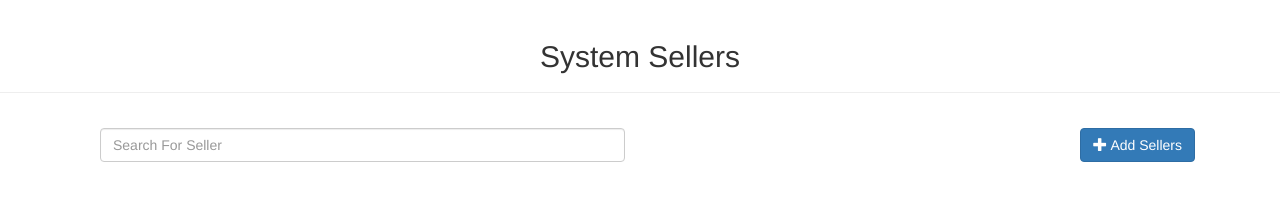
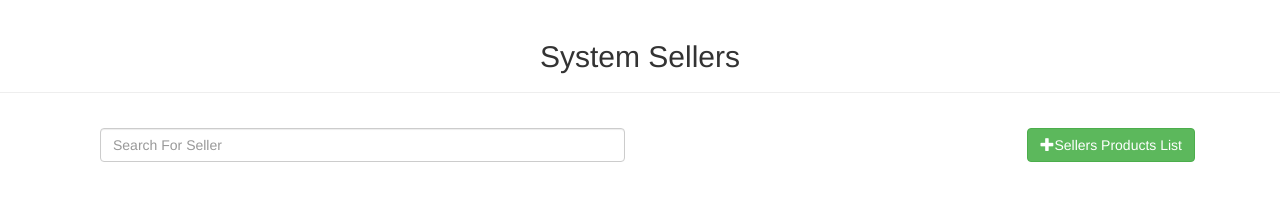
Before and after one commit to mariammwanje/pricecheck, a Django app: page /sellers/ in a window 1280 px wide. Shown: the part 51-248 px from the top of the page. Run offline with Django 3.2, Linux system fonts and the light colour scheme; data that the repository does not hold is empty; some libraries are stand-ins or nearby versions.

Commit message:
Fully functioning system

```diff
--- a/sellers/forms.py
+++ b/sellers/forms.py
@@ -15,7 +15,7 @@ class SellerForm(forms.ModelForm):
         email = forms.EmailField()
         country = forms.CharField(max_length=100)
         contact_person = forms.CharField(max_length=100)
-        seller_logo = forms.ImageField(upload_to='media/sellers')
+        seller_logo = forms.ImageField(upload_to='media/products')
 
 
 class SellerProductForm(forms.ModelForm):
@@ -23,4 +23,4 @@ class SellerProductForm(forms.ModelForm):
         product_name = forms.ForeignKey(Product)
         seller_name = forms.ForeignKey(Seller)
         seller_price = forms.IntegerField()
-        image = forms.ImageField(upload_to='media/sellers',  default=1)
+        image = forms.ImageField(upload_to='media/products',  default=1)
--- a/sellers/models.py
+++ b/sellers/models.py
@@ -14,7 +14,7 @@ class Seller(models.Model):
     email = models.EmailField()
     country = models.CharField(max_length=100)
     contact_person = models.CharField(max_length=100)
-    seller_logo = models.ImageField(upload_to='media/sellers', default=1)
+    seller_logo = models.ImageField(upload_to='media/products', default=1)
 
     def __str__(self):
         return self.name
@@ -39,7 +39,7 @@ class SellerProduct(models.Model):
     seller_name = models.ForeignKey(Seller)
     seller_price = models.IntegerField()
     # seller_product_image = models.ImageField(upload_to='media/sellers', default=1)
-    image = models.ImageField(upload_to='media/sellers')
+    image = models.ImageField(upload_to='media/products')
 
     def __str__(self):
         return str(self.product_name)
--- a/sellers/templates/sellers/seller_list.html
+++ b/sellers/templates/sellers/seller_list.html
@@ -30,9 +30,9 @@
                 {#                       data-filters="#dev-table" placeholder="Search For Sellers"/>#}
             </div>
             <div class="pull-right">
-                <a href="{% url 'sellers:add_seller' %}" align="pull-right"
-                   class="btn btn-primary"
-                   role="button"><span class="glyphicon glyphicon-plus"></span> Add Sellers </a>
+                <a href="{% url 'sellers:sellerproduct_list' %}" align="pull-right"
+                   class="btn btn-success"
+                   role="button"><span class="glyphicon glyphicon-plus"></span>Sellers Products List </a>
             </div>
         </div>
         <table class="table table-hover" id="dev-table">
@@ -77,12 +77,12 @@
                         {{ seller.contact_person|capfirst }}
                     </td>
                     <td class="text-center">
-                        <a class='btn btn-info btn-xs'
+                        <a class='btn btn-success btn-xs'
                            href="{% url 'sellers:edit_seller' seller.pk %}"><span
                                 class="glyphicon glyphicon-edit"></span> Edit
                         </a>
                         <a href="{% url 'sellers:delete_seller' seller.pk %}"
-                           class="btn btn-danger btn-xs"><span
+                           class="btn btn-primary btn-xs"><span
                                 class="glyphicon glyphicon-remove"></span> Delete
                         </a>
                         <a href="{% url 'sellers:detail_seller' seller.pk %}"
--- a/sellers/views.py
+++ b/sellers/views.py
@@ -85,26 +85,9 @@ class CreateSellerProductView(CreateView):
 #
 class ListSellerProductView(ListView):
     model = SellerProduct
-    # template_name = 'sellers/sellerproduct_list.html'
-    # queryset = Seller.objects.all()
+    template_name = 'sellers/sellerproduct_list.html'
 
-#
-#     def get_queryset(self, *args, **kwargs):
-#         sellerproduct_data = super(ListSellerProductView, self).get_queryset(*args, **kwargs)
-#         q = self.request.GET.get('search')
-#         if q:
-#             sellerproduct_data = self.model.objects.filter(Q(sellerproduct_name__icontains=q))
-#             print(sellerproduct_data)
-#             return sellerproduct_data
-#         print(sellerproduct_data)
-#         return sellerproduct_data
-#
-#     def get_context_data(self, **kwargs):
-#         context = super(ListSellerProductView, self).get_context_data(**kwargs)
-#         context['now'] = timezone.now()
-#         return context
-#
-#
+# #
 # #
 # # class DeleteSellerProductView(DeleteView):
 # #     model = SellerProduct
```
Also changed, not shown: products/admin.py (+6 -1 lines), products/templates/products/products_landing.html (+1 -10 lines).
